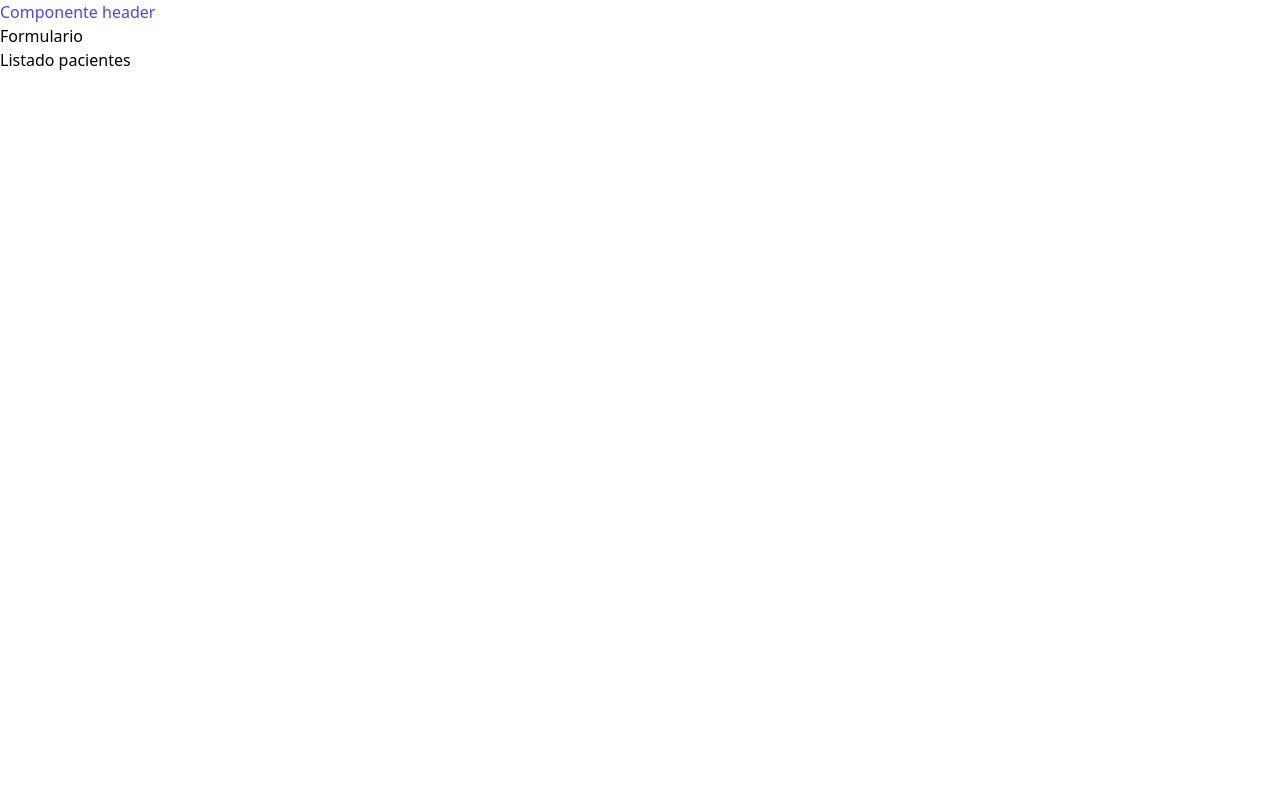
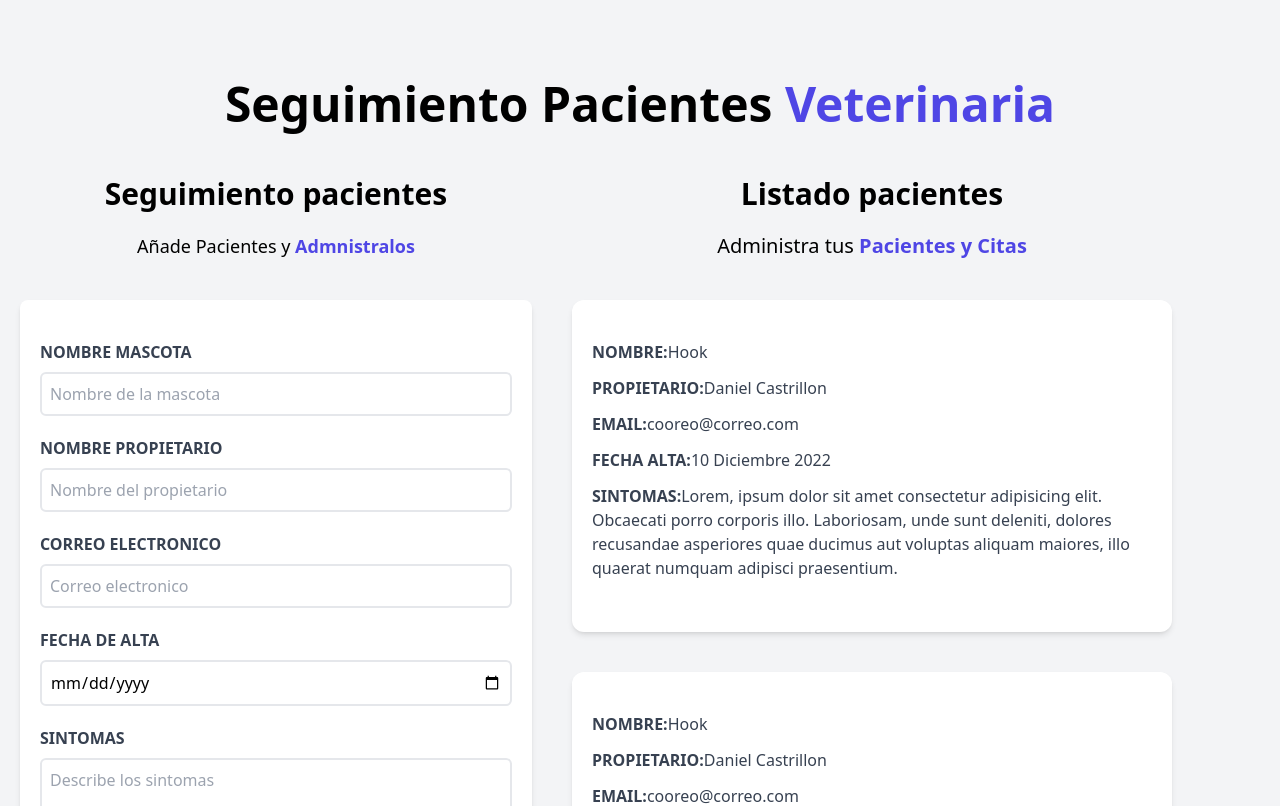
Before and after one commit to DanielCastrillon/React, a React (Vite) app in the folder citas-react/: page / in a window 1280 px wide. Shown: the top 806 px of the page. Built offline with nearby package versions, Linux system fonts and the light colour scheme.

Commit message:
fit: Avances react

```diff
--- a/citas-react/index.html
+++ b/citas-react/index.html
@@ -6,7 +6,7 @@
     <meta name="viewport" content="width=device-width, initial-scale=1.0" />
     <title>Citas React</title>
   </head>
-  <body>
+  <body class="bg-gray-100 h-screen">
     <div id="root"></div>
     <script type="module" src="/src/main.jsx"></script>
   </body>
--- a/citas-react/src/App.jsx
+++ b/citas-react/src/App.jsx
@@ -1,3 +1,4 @@
+import { useState } from 'react';
 import './App.css';
 import Formulario from './components/Formulario';
 import Header from './components/Header';
@@ -5,16 +6,21 @@
 
 
 function App() {
-
-  const edad = 18;
-
+  //Objeto de tipo usuario que se pasa a formulario
+  const [pacientes, setPacientes] = useState([]);
 
   return (
-    <>
+    <div className='container mx-auto mt-20'>
       <Header/>
-      <Formulario/>
-      <ListadoPacientes/>
-    </>
+      <div className='mt-12 md:flex'>
+        <Formulario
+          //Se pasa el objeto mediante props al formularios
+          pacientes={pacientes}
+          setPacientes = {setPacientes}
+        />
+        <ListadoPacientes/>
+      </div>
+    </div>
   )
 }
 
--- /dev/null
+++ b/citas-react/src/components/ComponenteError.jsx
@@ -0,0 +1,13 @@
+import React from 'react'
+
+function Error({children}) {
+  return (
+    <div>
+        <div className="bg-red-800 text-white text-center p-2 uppercase font-bold mb-3 rounded-md">
+          {children}
+        </div>
+    </div>
+  )
+}
+
+export default Error
--- a/citas-react/src/components/Formulario.jsx
+++ b/citas-react/src/components/Formulario.jsx
@@ -1,9 +1,128 @@
-import React from 'react'
+import {useState, useEffect} from 'react';
+import ComponenteError from './ComponenteError';
 
-const Formulario = () => {
+const Formulario = ({pacientes, setPacientes}) => {
+  const [nombre, setNombre] = useState('');
+  const [propietario, setPropietario] = useState('');
+  const [email, setEmail] = useState('');
+  const [alta, setAlta] = useState('');
+  const [sintomas, setSintomas] = useState('');
+
+  const [error, setError] = useState(false);
+
+  const handleSubmit = (e) => {
+    //Siempre se debe poner para evitar comportamiento por defecto
+    e.preventDefault();
+
+    //Validacion de formulario
+    if ([nombre, propietario, email, alta, sintomas].includes('')) {
+      console.log('Hay al menos un campo vacio');
+      setError(true);
+      return;
+    }
+
+    setError(false);
+
+    //Objeto de paciente
+    const objetoPaciente = {
+      nombre,
+      propietario,
+      email,
+      alta,
+      sintomas
+    }
+
+    console.log(objetoPaciente);
+
+    //Agrega un nuevo paciente
+    setPacientes([...pacientes, objetoPaciente]);
+
+    //Reiniciar el formulario
+    setNombre('');
+    setPropietario('');
+    setEmail('');
+    setAlta('');
+    setSintomas('');
+  }
+
+
   return (
-    <div>
-      <h2>Formulario</h2>
+    <div className='md:w-1/2 lg:w-2/5 mx-5'>
+      <h2 className='font-black text-3xl text-center'>Seguimiento pacientes</h2>
+      <p className='text-lg mt-5 text-center mb-10'>
+        Añade Pacientes y {''}
+        <span className='text-indigo-600 font-bold +'>Admnistralos</span>
+      </p>
+
+        <form
+          onSubmit={ handleSubmit }
+          className='bg-white shadow-md rounded-lg py-10 px-5 mb-10'>
+          <div className='mb-5'>
+
+            {error && (<ComponenteError><p>Todos los campos son requeridos.</p></ComponenteError>)}
+
+            <label htmlFor='mascota' className='block text-gray-700 uppercase font-bold'>Nombre mascota</label>
+            <input
+              name='mascota'
+              id='mascota'
+              type="text"
+              placeholder='Nombre de la mascota'
+              className='border-2 w-full p-2 mt-2 placeholder-gray-400 rounded-md'
+              value={nombre}
+              onChange={ (e) => setNombre(e.target.value)} />
+          </div>
+
+          <div className='mb-5'>
+            <label htmlFor='propietario' className='block text-gray-700 uppercase font-bold'>Nombre propietario</label>
+            <input
+              name='propietario'
+              id='propietario'
+              type="text"
+              placeholder='Nombre del propietario'
+              className='border-2 w-full p-2 mt-2 placeholder-gray-400 rounded-md'
+              value={propietario}
+              onChange={ (e) => setPropietario(e.target.value)} />
+          </div>
+
+          <div className='mb-5'>
+            <label htmlFor='email' className='block text-gray-700 uppercase font-bold'>Correo electronico</label>
+            <input
+              name='email'
+              id='email'
+              type="email"
+              placeholder='Correo electronico'
+              className='border-2 w-full p-2 mt-2 placeholder-gray-400 rounded-md'
+              value={email}
+              onChange={ (e) => setEmail(e.target.value)}/>
+          </div>
+
+          <div className='mb-5'>
+            <label htmlFor='alta' className='block text-gray-700 uppercase font-bold'>Fecha de alta</label>
+            <input
+              name='alta'
+              id='alta'
+              type="date"
+              className='border-2 w-full p-2 mt-2 placeholder-gray-400 rounded-md'
+              value={alta}
+              onChange={ (e) => setAlta(e.target.value)}/>
+          </div>
+
+          <div className='mb-5'>
+            <label htmlFor='sintomas' className='block text-gray-700 uppercase font-bold'>Sintomas</label>
+            <textarea
+            id='sintomas'
+            placeholder='Describe los sintomas'
+            className='border-2 w-full p-2 mt-2 placeholder-gray-400 rounded-md'
+            value={sintomas}
+            onChange={ (e) => setSintomas(e.target.value)}
+            ></textarea>
+          </div>
+
+          <input type="submit"
+          className='bg-indigo-600 w-full p-3 text-white uppercase font-bold hover:bg-indigo-700 cursor-pointer transition-all'
+          value='Agregar paciente' />
+        </form>
+
     </div>
   )
 }
--- a/citas-react/src/components/Header.jsx
+++ b/citas-react/src/components/Header.jsx
@@ -1,8 +1,12 @@
-function Header() {
+const Header = () => {
 
     return (
         <>
-            <h1 className="text-indigo-600">Componente header</h1>
+            <h1 className="font-black text-5xl text-center md:w-2/3 mx-auto">
+                Seguimiento Pacientes {''}
+                <span className="text-indigo-600">Veterinaria</span>
+            </h1>
+
         </>
     )
 }
--- a/citas-react/src/components/ListadoPacientes.jsx
+++ b/citas-react/src/components/ListadoPacientes.jsx
@@ -1,8 +1,24 @@
+import Paciente from "./Paciente";
+
+
 const ListadoPacientes = () => {
   return (
-    <>
-      <h2>Listado pacientes</h2>
-    </>
+    <div className="md:w-1/2 lg:3/5 md:h-screen overflow-y-scroll">
+      <h2 className="font-black text-3xl text-center">Listado pacientes</h2>
+        <p className="text-xl mt-5 mb-10 text-center">
+            Administra tus {''}
+            <span className="text-indigo-600 font-bold">Pacientes y Citas</span>
+        </p>
+        <Paciente/>
+        <Paciente/>
+        <Paciente/>
+        <Paciente/>
+        <Paciente/>
+
+
+
+
+    </div>
   )
 }
 
--- /dev/null
+++ b/citas-react/src/components/Paciente.jsx
@@ -0,0 +1,33 @@
+
+const Paciente = () => {
+  return (
+    <div className="mx-5 my-10 bg-white shadow-md px-5 py-10 rounded-xl">
+        <p className="font-bold mb-3 text-gray-700 uppercase">
+            Nombre:{''}
+            <span className="font-normal normal-case">Hook</span>
+        </p>
+
+        <p className="font-bold mb-3 text-gray-700 uppercase">
+            Propietario:{''}
+            <span className="font-normal normal-case">Daniel Castrillon</span>
+        </p>
+
+        <p className="font-bold mb-3 text-gray-700 uppercase">
+            Email:{''}
+            <span className="font-normal normal-case">cooreo@correo.com</span>
+        </p>
+
+        <p className="font-bold mb-3 text-gray-700 uppercase">
+            Fecha Alta:{''}
+            <span className="font-normal normal-case">10 Diciembre 2022</span>
+        </p>
+
+        <p className="font-bold mb-3 text-gray-700 uppercase">
+            Sintomas:{''}
+            <span className="font-normal normal-case">Lorem, ipsum dolor sit amet consectetur adipisicing elit. Obcaecati porro corporis illo. Laboriosam, unde sunt deleniti, dolores recusandae asperiores quae ducimus aut voluptas aliquam maiores, illo quaerat numquam adipisci praesentium.</span>
+        </p>
+    </div>
+  )
+}
+
+export default Paciente
```
Also changed, not shown: 2 other files (tests, documents, lock files or other folders).
